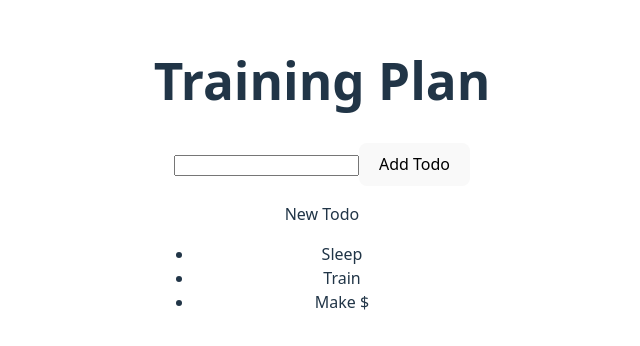
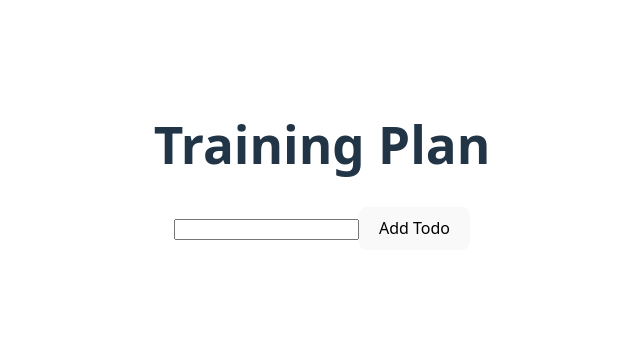
Before and after one commit to Alarlar/react-training, a React (Vite) app: page / in a window 1280 px wide. Shown: the part 226-572 px from the top of the page, without its empty margins (318-958 px from the left). Built offline with nearby package versions, Linux system fonts and the light colour scheme.

Commit message:
destructure props for todoList prop

```diff
--- a/src/AddTodoForm.jsx
+++ b/src/AddTodoForm.jsx
@@ -1,18 +1,35 @@
-import React from 'react';
+import React, { useState } from 'react';
 
-function AddTodoForm(props) { // Это новый компнонент
+function AddTodoForm({ onAddTodo }) { // Это новый компнонент
+    const [todoTitle, setTodoTitle] = useState('');
+
+    function handleTitleChange(event) {
+        const newTodoTitle = event.target.value;
+        setTodoTitle(newTodoTitle);
+        }
+
     function handleAddTodo(event) {
         event.preventDefault();
         console.log("Form elements:", event.target.elements);
-        const todoTitle = event.target.elements.title?.value || "";
         console.log("todoTitle", todoTitle);
-        props.onAddTodo(todoTitle);
-        event.target.reset();
+        onAddTodo({
+            title: todoTitle,
+            id: Date.now()
+        });
+        setTodoTitle('');
+
     }
+
     return (
         <div>
             <form onSubmit={handleAddTodo}>
-                <input name='title' type='text' id='todoTitle'></input>
+                <input
+                    name='title'
+                    type='text'
+                    id='todoTitle'
+                    value={todoTitle}
+                    onChange={handleTitleChange}
+                />
                 <button type='submit'>Add Todo</button>
             </form>
         </div>
--- a/src/App.jsx
+++ b/src/App.jsx
@@ -1,19 +1,23 @@
-import React from 'react';
-import { useState } from 'react';
+import React, { useState } from 'react';
 import './App.css';
-import ToplanList from './toplanList';
+import TodoList from './TodoList';
 import AddTodoForm from './AddTodoForm';
 
 function App() {
-  const [newTodo, setNewTodo] = useState('New Todo')
+  const [todoList, setTodoList] = useState([]);
+
+  function addTodo(newTodo) {
+    setTodoList([...todoList, newTodo]);
+  }
+
  return (
     <div>
       <h1>Training Plan</h1>
-      <AddTodoForm onAddTodo={setNewTodo}/>
-      <p>{newTodo}</p>
-      <ToplanList />
+      <AddTodoForm onAddTodo={addTodo}/>
+      <TodoList todoList={todoList}/>
     </div>
   );
+
 }
 
 export default App;
--- a/src/ToplanList.jsx
+++ b/src/TodoList.jsx
@@ -1,17 +1,17 @@
 import React from 'react';
 import TodoListItem from './TodoListItem';
 
-const trainingPlan = [
-    { id: 1, title: "Sleep"},
-    { id: 2, title: "Train"},
-    { id: 3, title: "Make $"}
-  ];
+// const trainingPlan = [
+//     { id: 1, title: "Sleep"},
+//     { id: 2, title: "Train"},
+//     { id: 3, title: "Make $"}
+//   ];
 
-function ToplanList() {
+function TodoList( {todoList} ) {
     return (
         <div>
             <ul>
-                {trainingPlan.map((todo) => (
+                {todoList.map((todo) => (
                    <TodoListItem key={todo.id} todo={todo} />
                 ))}
             </ul>
@@ -19,4 +19,4 @@
     );
 }
 
-export default ToplanList;
+export default TodoList;
--- a/src/TodoListItem.jsx
+++ b/src/TodoListItem.jsx
@@ -1,9 +1,9 @@
 import React from 'react';
 
-function TodoListItem(props) {
+function TodoListItem({ todo }) {
     return (
         <div>
-            <li>{props.todo.title}</li>
+            <li>{todo.title}</li>
         </div>
 
     );
```
